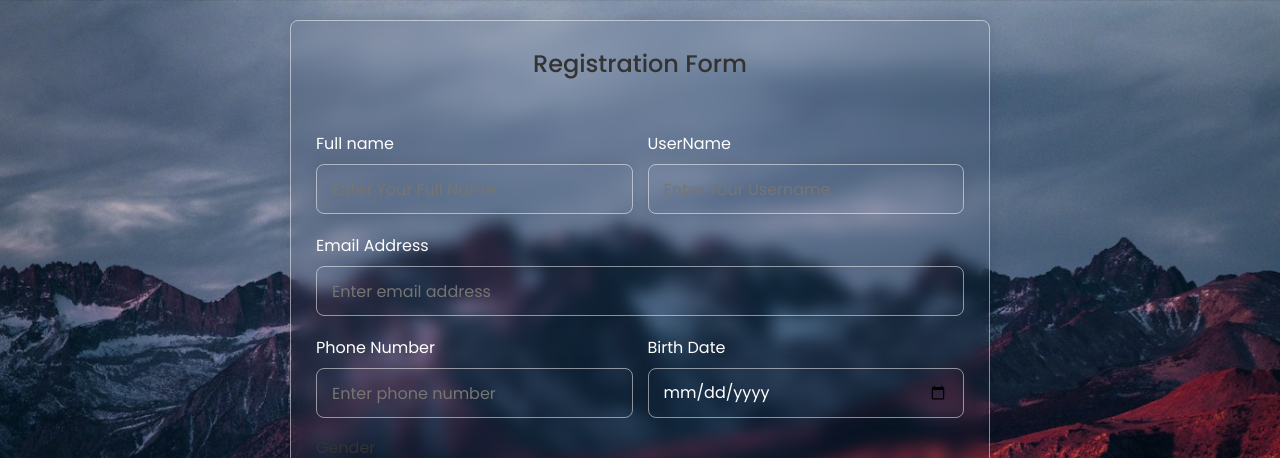
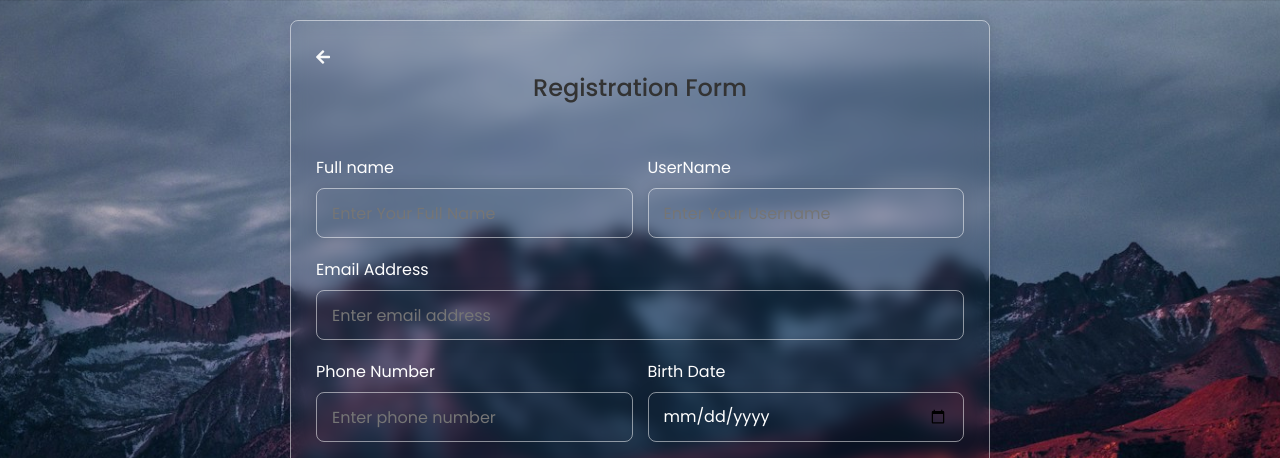
Before and after one commit to switnexxtra/cyptotradingbots, a Flask app: page /auth/register in a window 1280 px wide. Shown: the top 458 px of the page. Run offline with Flask 3, Linux system fonts and the light colour scheme; parts of the project's set-up code (start-up, migrations or seed data) failed here and were passed over; some libraries are stand-ins or nearby versions.

Commit message:
Update register.html

```diff
--- a/templates/auth/register.html
+++ b/templates/auth/register.html
@@ -12,6 +12,8 @@
 
     {% block content %}
     <section class="container">
+        <a href="{{url_for('main.home')}}" class="text-light"><i class="fa fa-arrow-left"></i></a>
+
         <header>Registration Form</header>
         <form action="{{url_for('auth.register')}}" class="form" method="POST">
 
```
